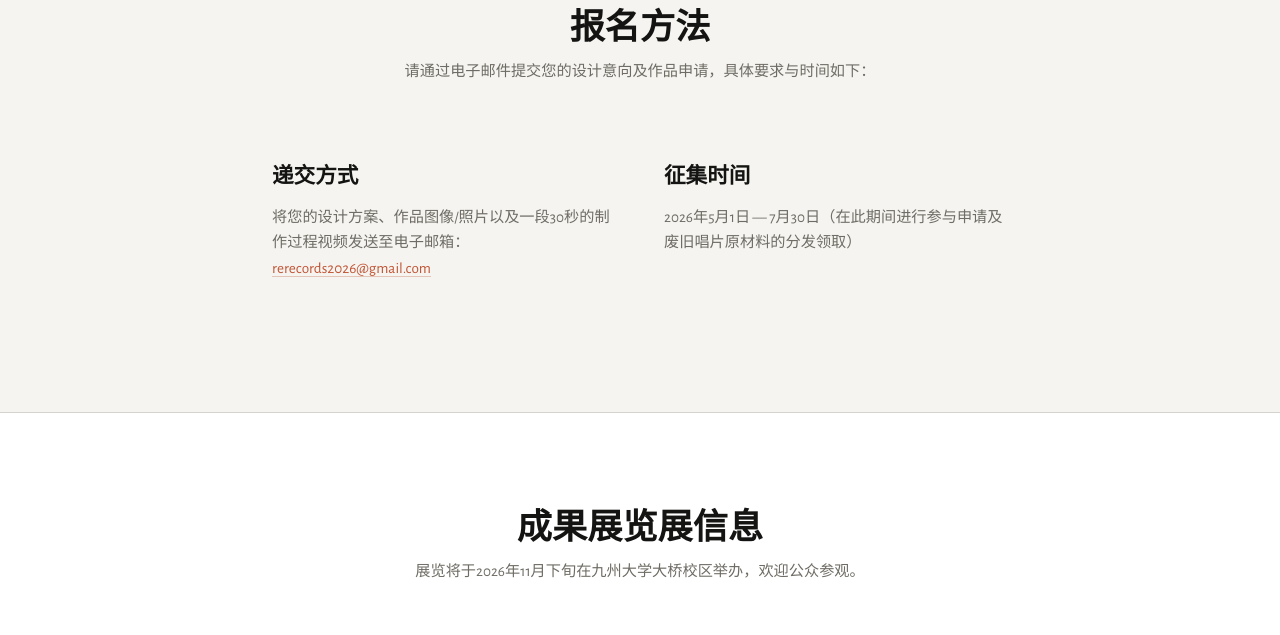
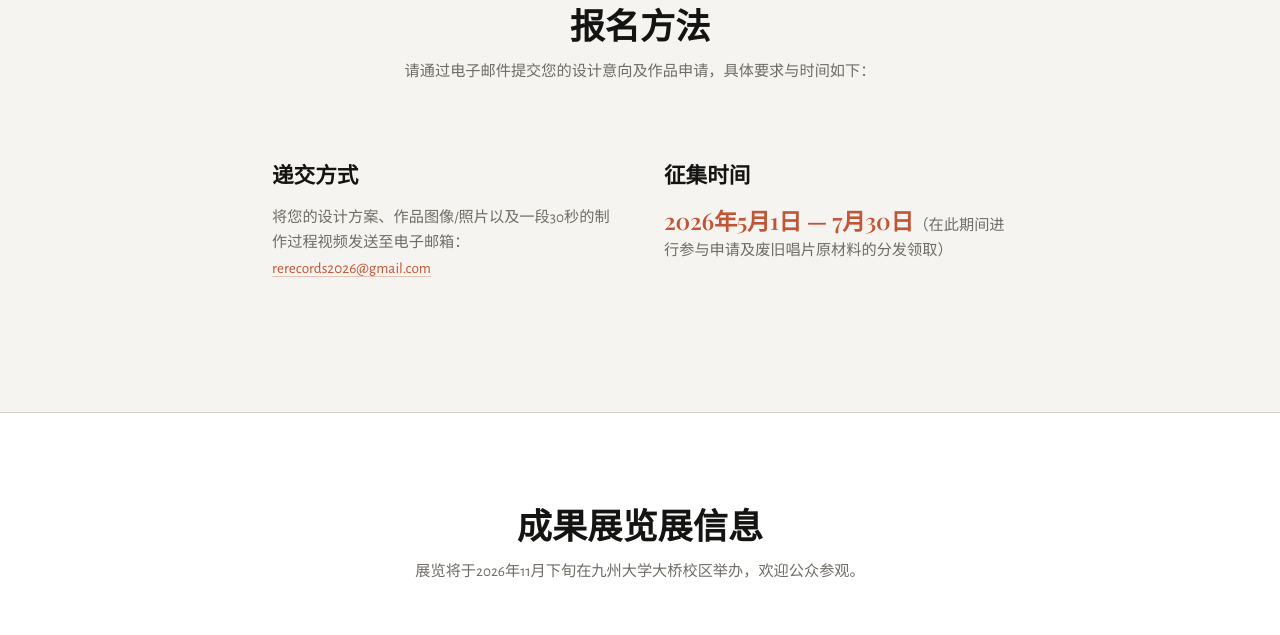
Before and after one commit to Pcerony/rere-cords, a plain HTML site: page index.html in a window 1280 px wide. Shown: the part 3586-4221 px from the top of the page. Drawn offline with nearby package versions, Linux system fonts and the light colour scheme; a web font is replaced by a local one.

Commit message:
Style apply-period date: enlarge and color in terracotta accent

```diff
--- a/app.js
+++ b/app.js
@@ -135,9 +135,9 @@ document.addEventListener('DOMContentLoaded', () => {
             "en": "Application Period"
         },
         "apply-period-text": {
-            "zh": "2026年5月1日 — 7月30日（在此期间进行参与申请及废旧唱片原材料的分发领取）",
-            "ja": "2026年5月1日 — 7月30日（本期間中に参加申請を行い、制作素材である廃棄アナログレコードを受け取ることができます）",
-            "en": "May 1 — July 30, 2026 (During this period, design applications are accepted and discarded vinyl records are distributed)"
+            "zh": "<span class='apply-date-highlight'>2026年5月1日 — 7月30日</span>（在此期间进行参与申请及废旧唱片原材料的分发领取）",
+            "ja": "<span class='apply-date-highlight'>2026年5月1日 — 7月30日</span>（本期間中に参加申請を行い、制作素材である廃棄アナログレコードを受け取ることができます）",
+            "en": "<span class='apply-date-highlight'>May 1 — July 30, 2026</span> (During this period, design applications are accepted and discarded vinyl records are distributed)"
         },
         "title-timeline": {
             "zh": "日程进程",
--- a/styles.css
+++ b/styles.css
@@ -649,6 +649,16 @@ section {
     line-height: 1.7;
 }
 
+.apply-date-highlight {
+    display: inline;
+    font-family: var(--font-header);
+    font-size: 1.45rem;
+    font-weight: 600;
+    color: var(--color-secondary);
+    letter-spacing: -0.01em;
+    line-height: 1.4;
+}
+
 .apply-email {
     color: var(--color-secondary);
     border-bottom: 1px solid rgba(193, 85, 53, 0.3);
```
